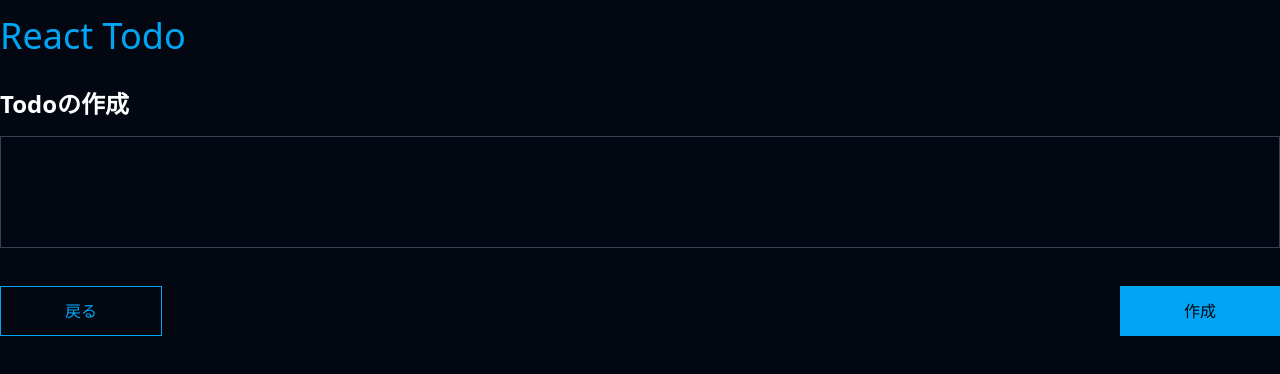
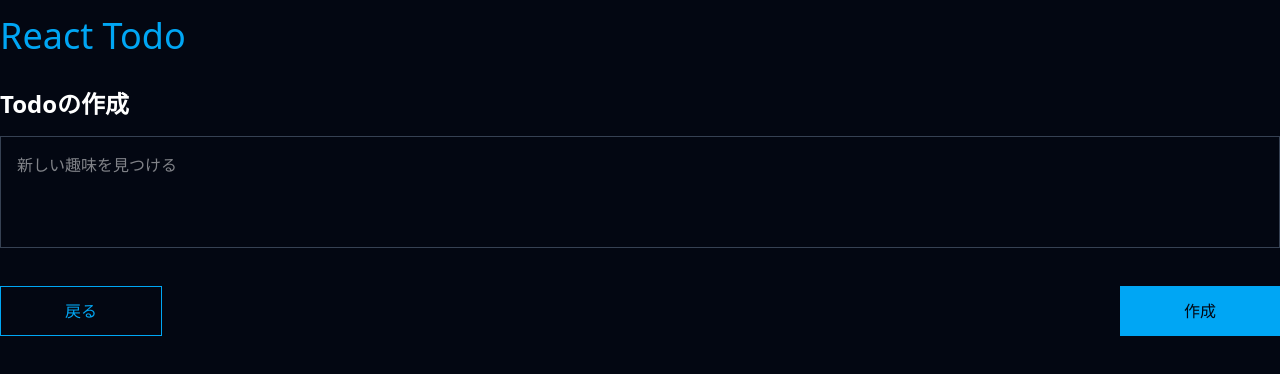
Before and after one commit to FNYukii/ReactTodo, a React (Vite) app: page /new in a window 1280 px wide. Shown: the top 374 px of the page. Built offline with nearby package versions, Linux system fonts and the light colour scheme.

Commit message:
feat: placeholder

```diff
--- a/src/screens/CreateScreen.tsx
+++ b/src/screens/CreateScreen.tsx
@@ -1,10 +1,26 @@
 import { useState } from 'react'
 import { NavLink } from 'react-router-dom'
+
+const SAMPLE_TODOS = [
+  '買い物',
+  '洗濯',
+  '部屋を掃除する',
+  '新しい家具を探す',
+  'なぜ空は青いのか調べる',
+  'ペットと遊ぶ',
+  '推しのために何ができるか考える',
+  '友人の家を訪ねる',
+  '旅行の計画を立てる',
+  '新しい趣味を見つける',
+]
 
 function CreateScreen() {
   document.title = 'Todoの作成 | React Todo'
 
   const [content, setContent] = useState('')
+
+  const rand = Math.floor(Math.random() * SAMPLE_TODOS.length)
+  const sampleTodo = SAMPLE_TODOS[rand]
 
   return (
     <main>
@@ -14,7 +30,8 @@ function CreateScreen() {
         value={content}
         onChange={(e) => setContent(e.target.value)}
         rows={4}
-        className="mt-4 w-full min-h-28 p-4   border border-frame   hover:not-focus:bg-frame-hover transition   outline-none focus:border-accent   resize-none field-sizing-content"
+        placeholder={sampleTodo}
+        className="mt-4 w-full min-h-28 p-4 placeholder:text-secoundary   border border-frame   hover:not-focus:bg-frame-hover transition   outline-none focus:border-accent   resize-none field-sizing-content"
       />
 
       <div className="mt-8   flex justify-between">
```
